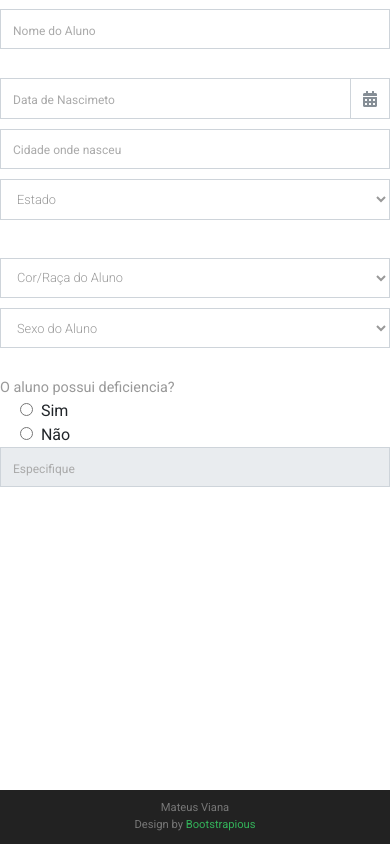
After one commit to sheydsoncortez/SIGEM-MVC, a PHP site: the page made by app/views/template/aluno/dados-aluno.php in a window 390 px wide. The commit adds this page. Run offline with PHP 8.4, Linux system fonts and the light colour scheme; the template is opened without the code that fills it, so the values that code supplies are empty; some libraries are stand-ins or nearby versions.

Commit message:
Criação da primeira pagina do form aluno.

```diff
--- /dev/null
+++ b/app/views/template/aluno/dados-aluno.php
@@ -0,0 +1,122 @@
+<?php if (isset($_SESSION['aluno'])){
+    $a = $_SESSION['aluno'];
+    //$date = new DateTime($f->datanasc); $nd = $date->format('d/m/Y');
+    //echo(strcmp($f->sexo,"F"));
+    }
+?>
+
+<!-- Inicio do Formulario -->
+<form>
+    <div class = 'form-group row'>
+        <label class="col-sm-2 form-control-label"></label>
+        <div class = 'col-sm-8'>
+            <input type="text" placeholder="Nome do Aluno" id="nomeAluno" name="nomeAluno"
+                    value="<?php isset($a) ? print($a->nomealuno) : '' ?>"
+                    required oninvalid="this.setCustomValidity('Preencha o campo nome')"
+                    oninput="this.setCustomValidity('')" class="form-control"/>
+        </div>
+    </div>
+    <div class = 'form-group row'>
+        <label class="col-sm-2 form-control-label"></label>
+        <div class = 'col-sm-3'>
+            <div class="input-group">
+              <input type="text" class="form-control" id="data"
+                     value="<?php echo($a->dataNascAluno != null) ? $a->dataNascAluno : "" ?>"
+                     placeholder="Data de Nascimeto"
+                     name="dataNasc"
+                     oninvalid="this.setCustomValidity('Preencha o campo data de nascimento')"
+                     oninput="setCustomValidity('')"/>
+              <div class="input-group-append">
+                  <div class="input-group-text"><i class="fa fa-calendar-alt"></i></div>
+              </div>
+            </div>
+        </div>
+        <div class="col-sm-3">
+            <input type="text" placeholder="Cidade onde nasceu" class="form-control" name="cidadeNascAluno"
+            required oninvalid="this.setCustomValidity('Preencha o campo cidade de nascimento')"
+            oninput="setCustomValidity('')"/>
+        </div>
+        <div class="col-sm-2">
+            <select id="estadoNasc" name="estadoNascAluno" title="Selecione o estado onde nasceu"
+            required required oninvalid="this.setCustomValidity('Selecione o estado nascimento')"
+            oninput="setCustomValidity('')" class="form-control select_selecionado">
+            <option value=""  disabled selected hidden>Estado</option>
+            <option value="AC">AC</option>
+            <option value="AL">AL</option>
+            <option value="AM">AM</option>
+            <option value="AP">AP</option>
+            <option value="BA">BA</option>
+            <option value="CE">CE</option>
+            <option value="DF">DF</option>
+            <option value="ES">ES</option>
+            <option value="GO">GO</option>
+            <option value="MA">MA</option>
+            <option value="MG">MG</option>
+            <option value="MS">MS</option>
+            <option value="MT">MT</option>
+            <option value="PA">PA</option>
+            <option value="PB">PB</option>
+            <option value="PE">PE</option>
+            <option value="PI">PI</option>
+            <option value="PR">PR</option>
+            <option value="RJ">RJ</option>
+            <option value="RN">RN</option>
+            <option value="RS">RS</option>
+            <option value="RO">RO</option>
+            <option value="RR">RR</option>
+            <option value="SC">SC</option>
+            <option value="SE">SE</option>
+            <option value="SP">SP</option>
+            <option value="TO">TO</option>
+            </select>
+        </div>
+        <label class="col-sm-2 form-control-label"></label>
+    </div>
+    <div class = 'form-group row'>
+        <label class="col-sm-2 form-control-label"></label>
+        <div class="col-sm-4">
+            <select id="sexoAluno" name="sexoAluno" title="Selecione o sexo do aluno"
+            required required oninvalid="this.setCustomValidity('Selecione o sexo do aluno')"
+            oninput="setCustomValidity('')" class="form-control select_selecionado">
+            <option value=""  disabled selected hidden>Cor/Raça do Aluno</option>
+            <option value="Indigena">Masculino</option>
+            <option value="Branca">Branca</option>
+            <option value="Preta">Preta</option>
+            <option value="Parda">Parda</option>
+            <option value="Amarela">Amarela</option>
+            </select>
+        </div>
+        <div class="col-sm-4">
+            <select id="sexoAluno" name="sexoAluno" title="Selecione o sexo do aluno"
+            required required oninvalid="this.setCustomValidity('Selecione o sexo do aluno')"
+            oninput="setCustomValidity('')" class="form-control select_selecionado">
+            <option value=""  disabled selected hidden>Sexo do Aluno</option>
+            <option value="M">Masculino</option>
+            <option value="F">Feminino</option>
+            </select>
+        </div>
+    </div>
+    <div class = 'row'>
+        <label class="col-sm-2 form-control-label"></label>
+        <div class="col-sm-4">
+            <fieldset class="form-inline">
+                <legend id="legenda-sexo">O aluno possui deficiencia?</legend>
+                <div class="form-check">
+                    <input type="radio" value="Sim" name="pcd" id="pcd"
+                            required oninvalid="this.setCustomValidity('Selecione uma das opções')"
+                            oninput="setCustomValidity('')"/>
+                            &nbspSim
+                </div>
+                <div class="form-check">
+                    <input type="radio" value="Nao" name="pcd"/>
+                    &nbspNão
+                </div>
+            </fieldset>
+        </div>
+        <div class="col-sm-4">
+          <input type="text" placeholder="Especifique" class="form-control"
+                  required oninvalid="this.setCustomValidity('Preencha com a especificação da deficiencia do aluno.')"
+                  oninput="setCustomValidity('')" name="pcdAluno" id="pcdAluno" disabled/>
+        </div>
+    </div>
+</form>
--- a/app/views/template/form-aluno.php
+++ b/app/views/template/form-aluno.php
@@ -31,7 +31,7 @@
                       <a class="page-link" href="4/">4</a></li>
 
                       <?php echo "<li id='p6' class='page-item {$disabled[5]}'>";
-                      echo "<a class='page-link' href='javascript:formfuncionario.submit()' >Próximo</a></li>"; ?>
+                      echo "<a class='page-link' href='javascript:formaluno.submit()' >Próximo</a></li>"; ?>
 
                   </ul>
                 </span>
```
